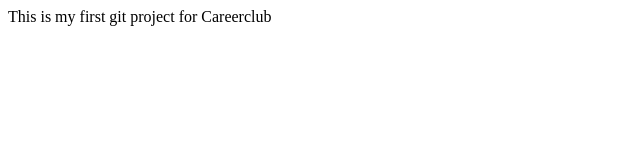
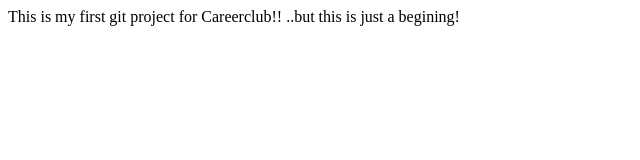
Before and after one commit to prasantraazmoktan/careerclub, a plain HTML site: page index.html in a window 1280 px wide. Shown: the whole page, without its empty margins (0-640 px from the left). Drawn offline with Linux system fonts and the light colour scheme.

Commit message:
Test going on

```diff
--- a/index.html
+++ b/index.html
@@ -1,4 +1,5 @@
 <html>
-    This is my first git project for Careerclub
+    This is my first git project for Careerclub!!
+    ..but this is just a begining!
 
 </html>
```
